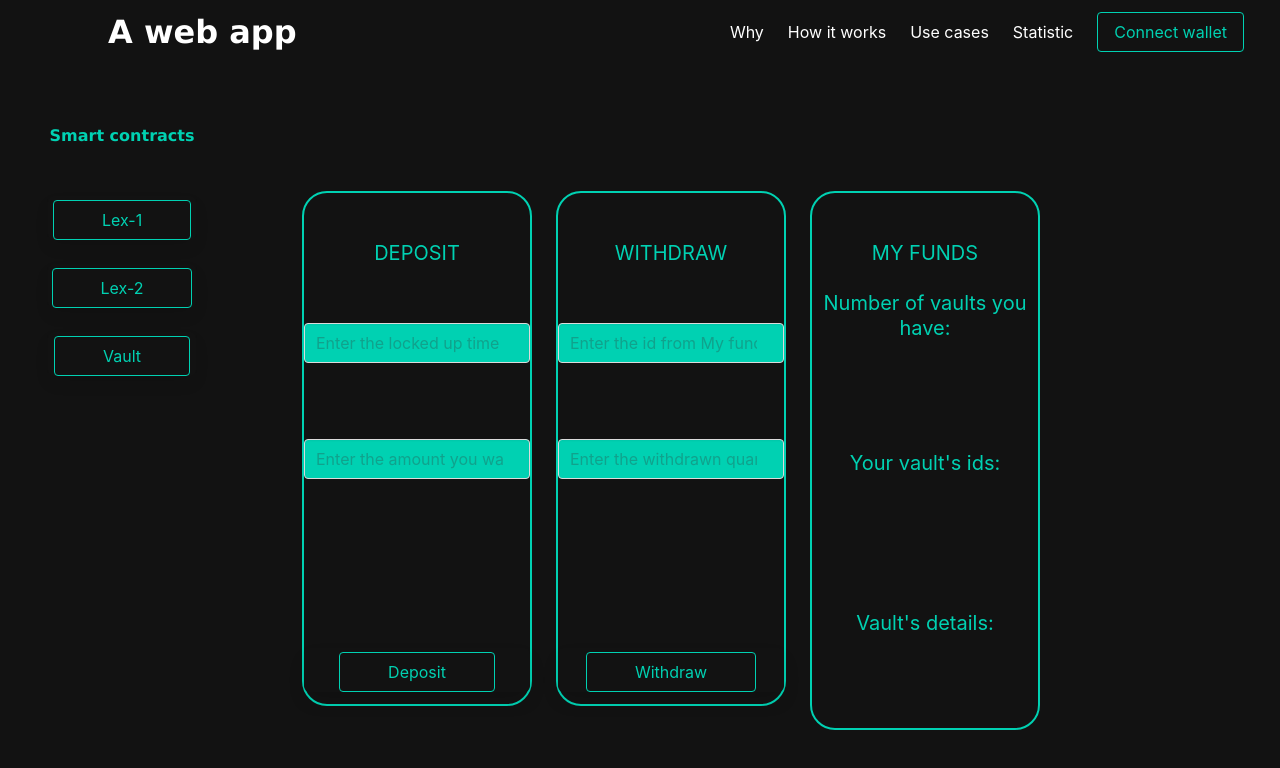
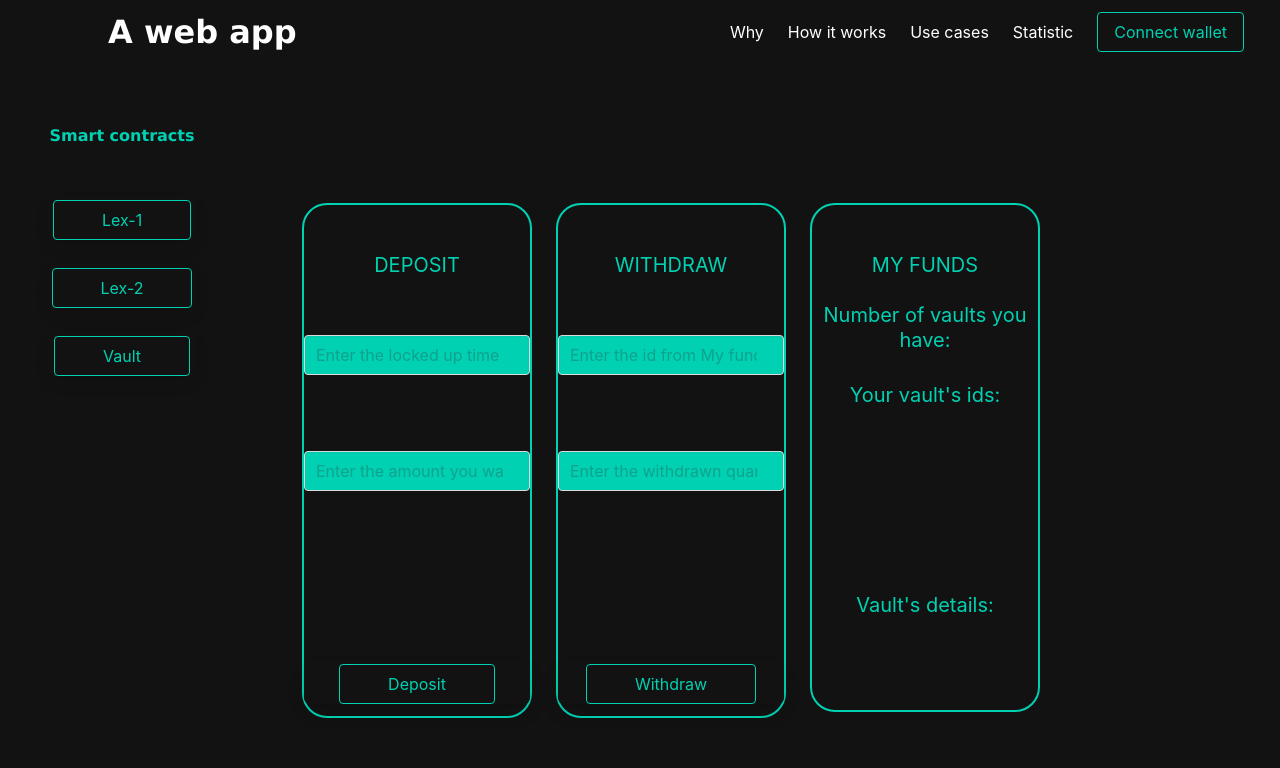
Before and after one commit to farinavito/Web3-Website, a Next.js app: page /vault in a window 1280 px wide. Shown: the top 768 px of the page. Built offline with nearby package versions, Linux system fonts and the light colour scheme.

Commit message:
united error handlers in one paragraph

```diff
--- a/pages/vault.js
+++ b/pages/vault.js
@@ -442,9 +442,13 @@ const App = () => {
                           MY FUNDS<br></br><br></br>
 
                           <p className='max-class'>Number of vaults you have: <br></br><br></br>{ids}</p>
-                          <p className='max-class'><br></br>{errorVault}</p>
                           <p className='max-class'>Your vault's ids: <br></br><br></br>{myVaultsIds}</p>
-                          <p className='max-class'><br></br>{errorIds}</p>
+                          <br></br>
+                          <p className='max-class'>
+                            <br></br>{errorIds}
+                            <br></br>{errorVault}
+                          </p>
+                          <br></br>
                           <p className='max-class'>Vault's details: </p>
                           <br></br>
                           {allDetails.map(({id, signee, balances, time}) => (
```
